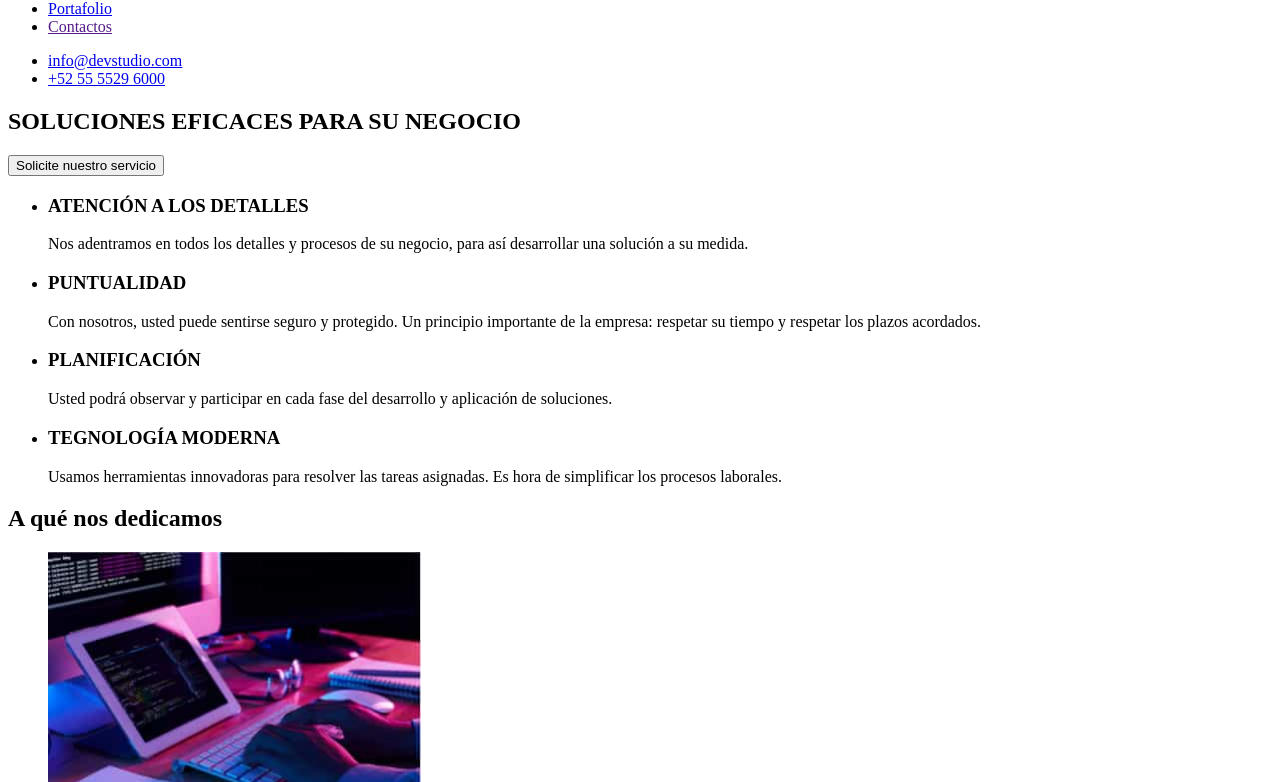
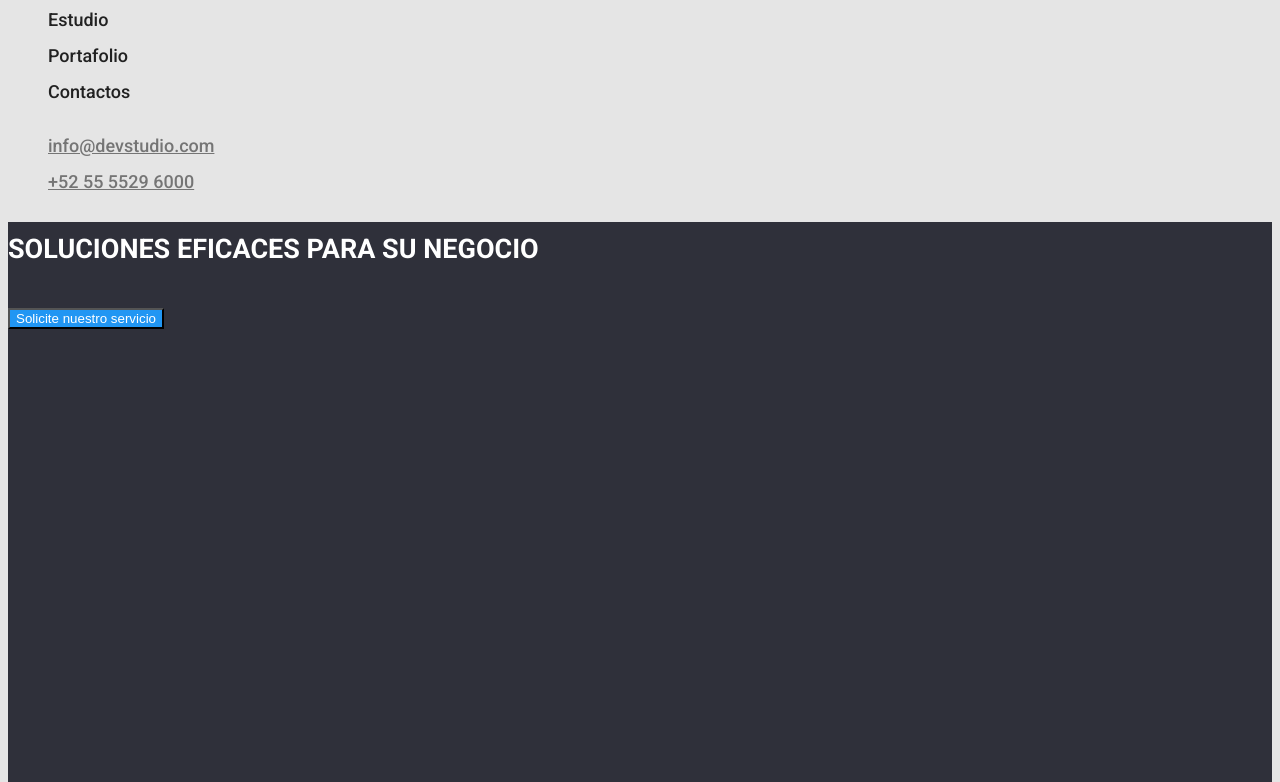
Before and after one commit to codenrichk/goit-markup-hw-02, a plain HTML site: page index.html in a window 1280 px wide. Shown: the part 60-842 px from the top of the page. Drawn offline with Linux system fonts and the light colour scheme.

Commit message:
correciones por el mentor

```diff
--- a/css/styles.css
+++ b/css/styles.css
@@ -1,14 +1,15 @@
-@import url("https://fonts.googleapis.com/css2?family=Raleway:wght@700&display=swap");
-@import url("https://fonts.googleapis.com/css2?family=Raleway:wght@700&family=Roboto:wght@400;500;700;900&display=swap");
+@import url('https://fonts.googleapis.com/css2?family=Raleway:wght@700&display=swap');
+@import url('https://fonts.googleapis.com/css2?family=Raleway:wght@700&family=Roboto:wght@400;500;700;900&display=swap');
 
 :root {
   --color-background: #e5e5e5;
   --color-primary: #2196f3;
+  --color-secundary: #2f303a;
   --color-text: #212121;
   --color-text-contact: #757575;
 }
 body {
-  font-family: "Roboto", "Raleway", sans-serif;
+  font-family: 'Roboto', 'Raleway', sans-serif;
   background-color: var(--color-background);
   color: var(--color-text);
   font-size: 18px;
@@ -17,7 +18,7 @@ body {
 }
 
 .logo {
-  font-family: "Raleway";
+  font-family: 'Raleway';
   color: var(--color-primary);
   text-decoration: none;
   font-weight: 700;
@@ -29,7 +30,8 @@ li {
   color: var(--color-text);
   text-decoration: none;
 }
-.navigation-list-items-item:hover {
+.navigation-list-items-item:hover,
+.navigation-list-items-item:focus {
   color: var(--color-primary);
 }
 .dataright-item-email {
@@ -38,10 +40,12 @@ li {
 .dataright-item-phone {
   color: var(--color-text-contact);
 }
-.dataright-item-email:hover {
+.dataright-item-email:hover,
+.dataright-item-email:focus {
   color: var(--color-primary);
 }
-.dataright-item-phone:hover {
+.dataright-item-phone:hover,
+.dataright-item-phone:focus {
   color: var(--color-primary);
 }
 .buttons-item-button {
@@ -49,8 +53,25 @@ li {
   color: var(--color-text);
   border-radius: 10x;
 }
-.buttons-item-button:hover {
+.buttons-item-button:hover,
+.buttons-item-button:focus {
   background-color: var(--color-primary);
   transform: scale(1.1);
   color: #fff;
 }
+.filter-portfolio {
+  visibility: hidden;
+}
+
+.container {
+  background-color: var(--color-secundary);
+  width: auto;
+  height: 600px;
+}
+.container h1 {
+  color: #fff;
+}
+.container .buttons-item-button-index {
+  background-color: var(--color-primary);
+  color: #fff;
+}
--- a/index.html
+++ b/index.html
@@ -1,27 +1,38 @@
 <!DOCTYPE html>
 <html lang="es">
   <head>
+    <link rel="stylesheet" type="text/css" href="css/styles.css" />
     <title>Studio</title>
   </head>
   <body>
     <header>
-      <nav>
-        <a href="">WebStudio</a>
-        <ul>
-          <li><a href="">Estudio</a></li>
-          <li><a href="portfolio.html">Portafolio</a></li>
-          <li><a href="">Contactos</a></li>
+      <nav class="navigation">
+        <a class="logo">WebStudio</a>
+        <ul class="navigation-list">
+          <li class="navigation-list-items">
+            <a class="navigation-list-items-item" href="">Estudio</a>
+          </li>
+          <li class="navigation-list-items">
+            <a class="navigation-list-items-item" href="portfolio.html">Portafolio</a>
+          </li>
+          <li class="navigation-list-items">
+            <a class="navigation-list-items-item" href="">Contactos</a>
+          </li>
         </ul>
       </nav>
-      <ul>
-        <li><a href="mailto:info@devstudio.com">info@devstudio.com</a></li>
-        <li><a href="tel:+525555296000">+52 55 5529 6000</a></li>
+      <ul class="dataright">
+        <li class="dataright-item">
+          <a class="dataright-item-email" href="mailto:info@devstudio.com">info@devstudio.com</a>
+        </li>
+        <li class="dataright-item">
+          <a class="dataright-item-phone" href="tel:+525555296000">+52 55 5529 6000</a>
+        </li>
       </ul>
     </header>
     <main>
-      <section>
+      <section class="container">
         <h1>SOLUCIONES EFICACES PARA SU NEGOCIO</h1>
-        <button type="button">Solicite nuestro servicio</button>
+        <button class="buttons-item-button-index" type="button">Solicite nuestro servicio</button>
       </section>
 
       <section>
@@ -29,30 +40,29 @@
           <li>
             <h3>ATENCIÓN A LOS DETALLES</h3>
             <p>
-              Nos adentramos en todos los detalles y procesos de su negocio,
-              para así desarrollar una solución a su medida.
+              Nos adentramos en todos los detalles y procesos de su negocio, para así desarrollar
+              una solución a su medida.
             </p>
           </li>
           <li>
             <h3>PUNTUALIDAD</h3>
             <p>
-              Con nosotros, usted puede sentirse seguro y protegido. Un
-              principio importante de la empresa: respetar su tiempo y respetar
-              los plazos acordados.
+              Con nosotros, usted puede sentirse seguro y protegido. Un principio importante de la
+              empresa: respetar su tiempo y respetar los plazos acordados.
             </p>
           </li>
           <li>
             <h3>PLANIFICACIÓN</h3>
             <p>
-              Usted podrá observar y participar en cada fase del desarrollo y
-              aplicación de soluciones.
+              Usted podrá observar y participar en cada fase del desarrollo y aplicación de
+              soluciones.
             </p>
           </li>
           <li>
             <h3>TEGNOLOGÍA MODERNA</h3>
             <p>
-              Usamos herramientas innovadoras para resolver las tareas
-              asignadas. Es hora de simplificar los procesos laborales.
+              Usamos herramientas innovadoras para resolver las tareas asignadas. Es hora de
+              simplificar los procesos laborales.
             </p>
           </li>
         </ul>
@@ -62,12 +72,7 @@
         <h2>A qué nos dedicamos</h2>
         <ul>
           <li>
-            <img
-              src="images/capa1.jpg"
-              width="373"
-              height="323"
-              alt="escribiendo en una laptop"
-            />
+            <img src="images/capa1.jpg" width="373" height="323" alt="escribiendo en una laptop" />
           </li>
           <li>
             <img
@@ -92,42 +97,22 @@
         <h2>Nuestro Equipo</h2>
         <ul>
           <li>
-            <img
-              src="images/capa4.jpg"
-              height="260"
-              width="270"
-              alt="Foto de Andres"
-            />
+            <img src="images/capa4.jpg" height="260" width="270" alt="Foto de Andres" />
             <h3>Andrés Cubo</h3>
             <p>Diseñador de Productos</p>
           </li>
           <li>
-            <img
-              src="images/capa5.jpg"
-              height="260"
-              width="270"
-              alt="foto de Carla"
-            />
+            <img src="images/capa5.jpg" height="260" width="270" alt="foto de Carla" />
             <h3>Carla Palacios</h3>
             <p>Desarrolladora Frontend</p>
           </li>
           <li>
-            <img
-              src="images/capa6.jpg"
-              height="260"
-              width="270"
-              alt="foto de Mario"
-            />
+            <img src="images/capa6.jpg" height="260" width="270" alt="foto de Mario" />
             <h3>Mario Dorado</h3>
             <p>Marketing</p>
           </li>
           <li>
-            <img
-              src="images/capa7.jpg"
-              height="260"
-              width="270"
-              alt="foto de Pablo"
-            />
+            <img src="images/capa7.jpg" height="260" width="270" alt="foto de Pablo" />
             <h3>Pablo Mijangos</h3>
             <p>Diseñador IU</p>
           </li>
```
Also changed, not shown: portfolio.html (+5 -0 lines).
